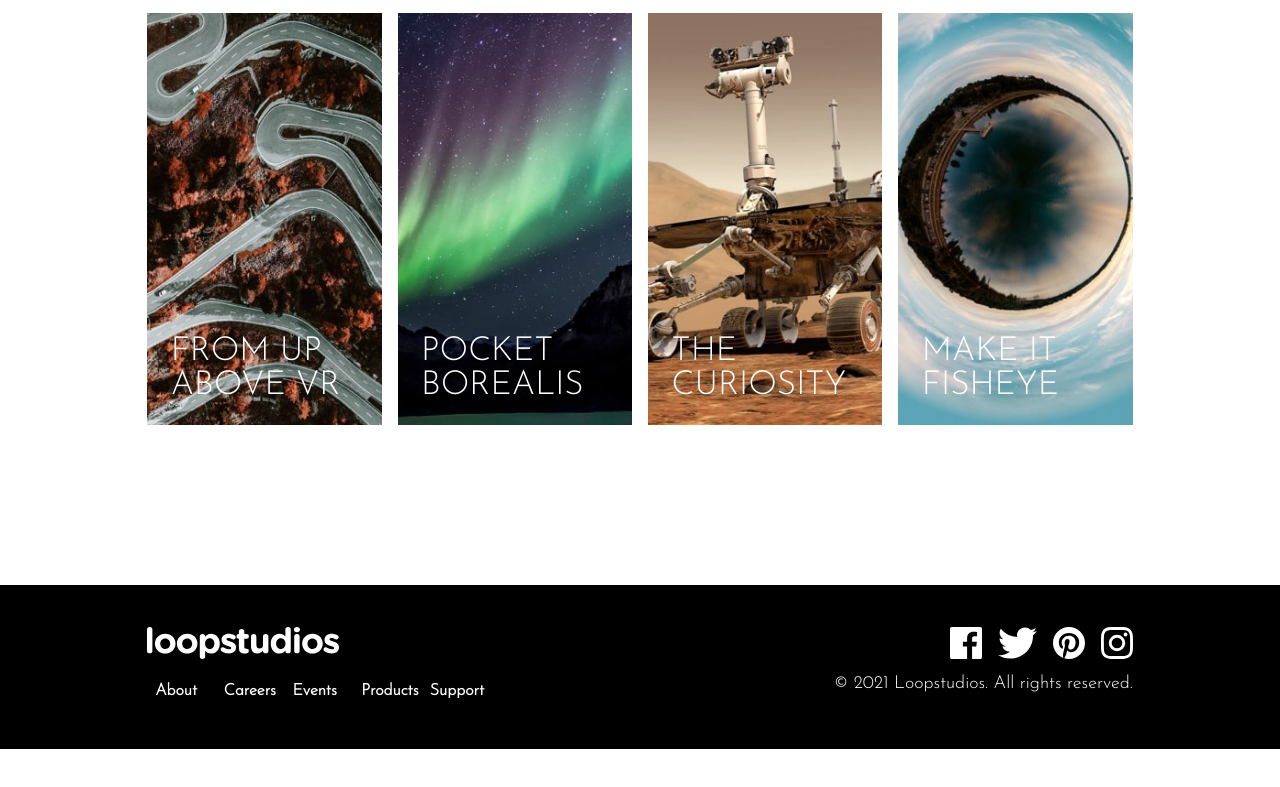
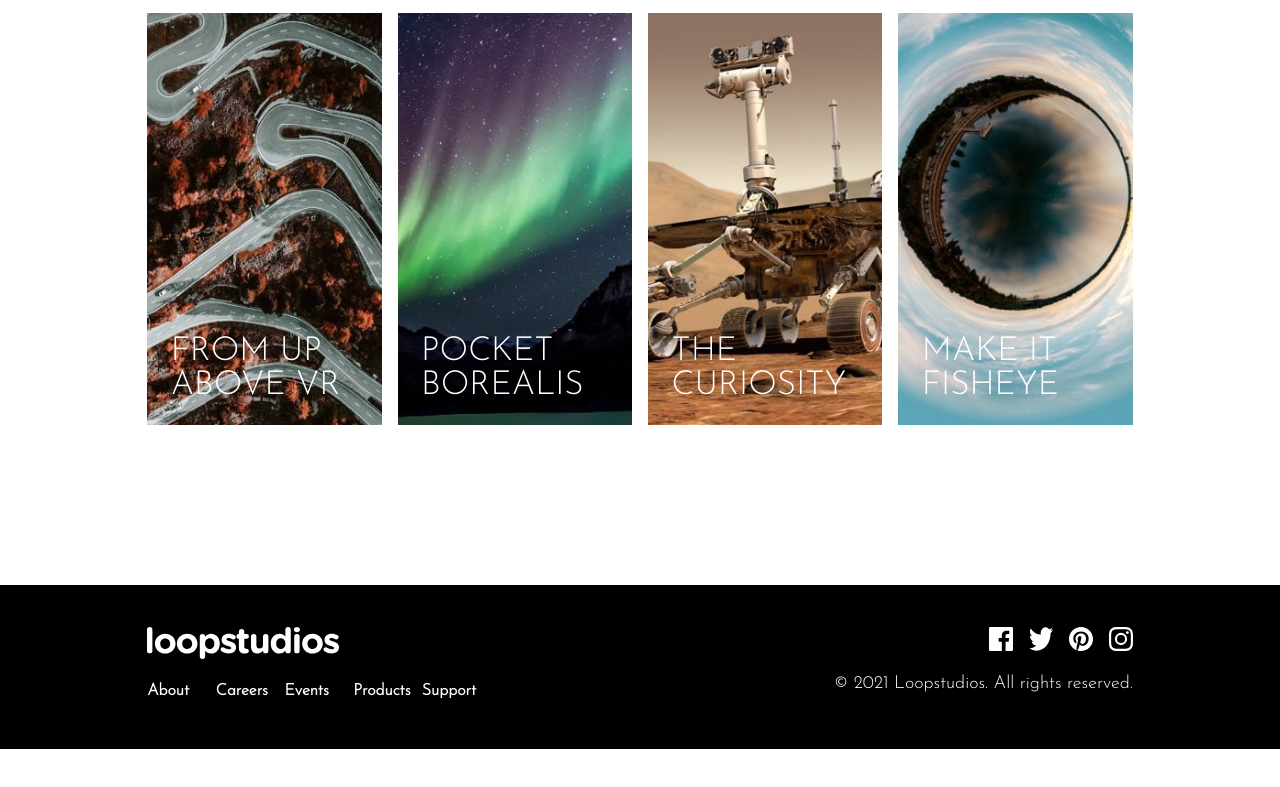
Before and after one commit to Terak-10/loopstudios-clone-landing-page, a website: page index.html in a window 1280 px wide. Shown: the part 1749-2536 px from the top of the page. After the commit the page ends 2498 px from the top, so only its background shows below. Drawn offline with Linux system fonts and the light colour scheme.

Commit message:
progress

```diff
--- a/sass/_components.scss
+++ b/sass/_components.scss
@@ -246,7 +246,7 @@
        color: var(--White);
        font-weight: bold;
        font-size: 1rem;
-       padding: 0.5rem;
+       padding: 0.5rem 0.5rem 0.5rem 0;
    }
 
    &_social-box {
@@ -258,6 +258,8 @@
 
    &_icon {
     margin-left: 1rem;
+    height: 1.5rem;
+    width: 1.5rem;
    }
 
    &_copy {
--- a/sass/_layouts.scss
+++ b/sass/_layouts.scss
@@ -32,5 +32,4 @@
     grid-template-rows: 2vw  repeat(2, minmax(min-content, max-content)) 2vw;
     row-gap: 1rem;
     column-gap: 2rem;
-    margin-bottom: 3rem;
 }
```
Also changed, not shown: css/style.css.
